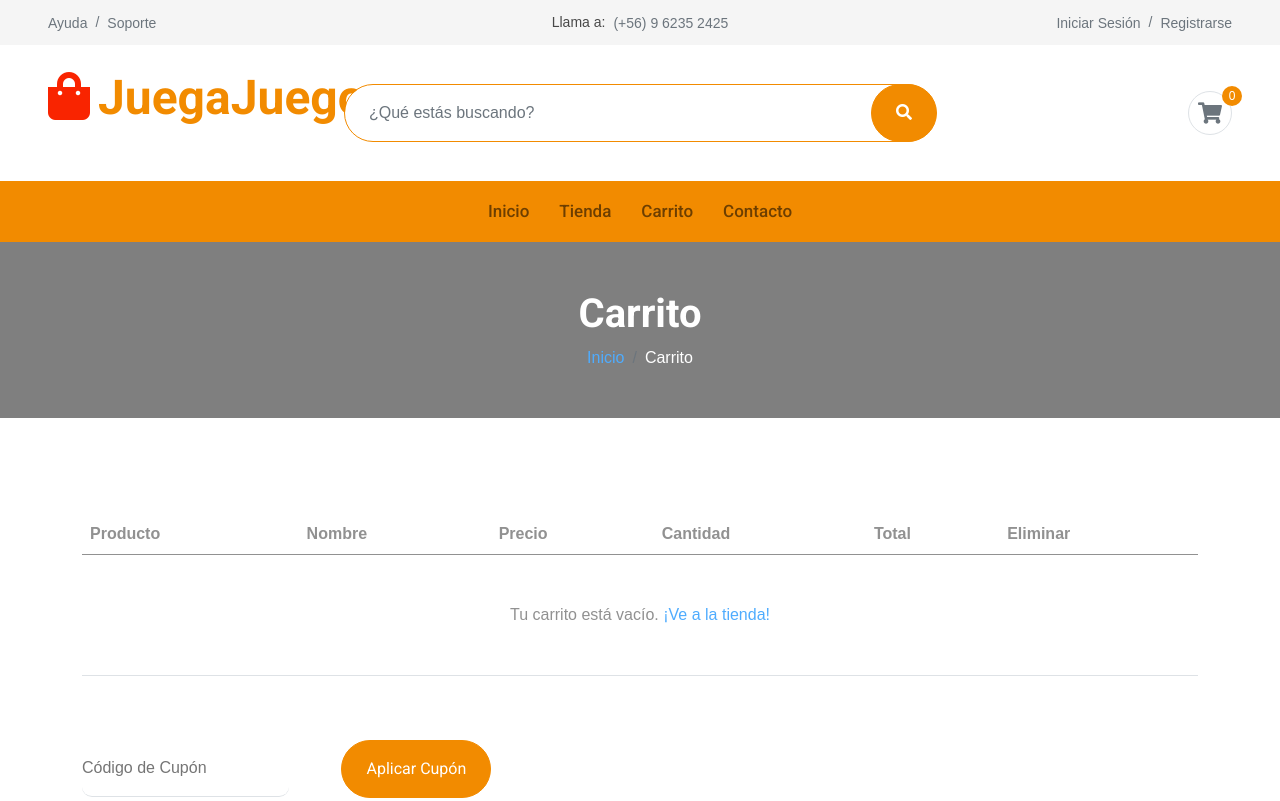
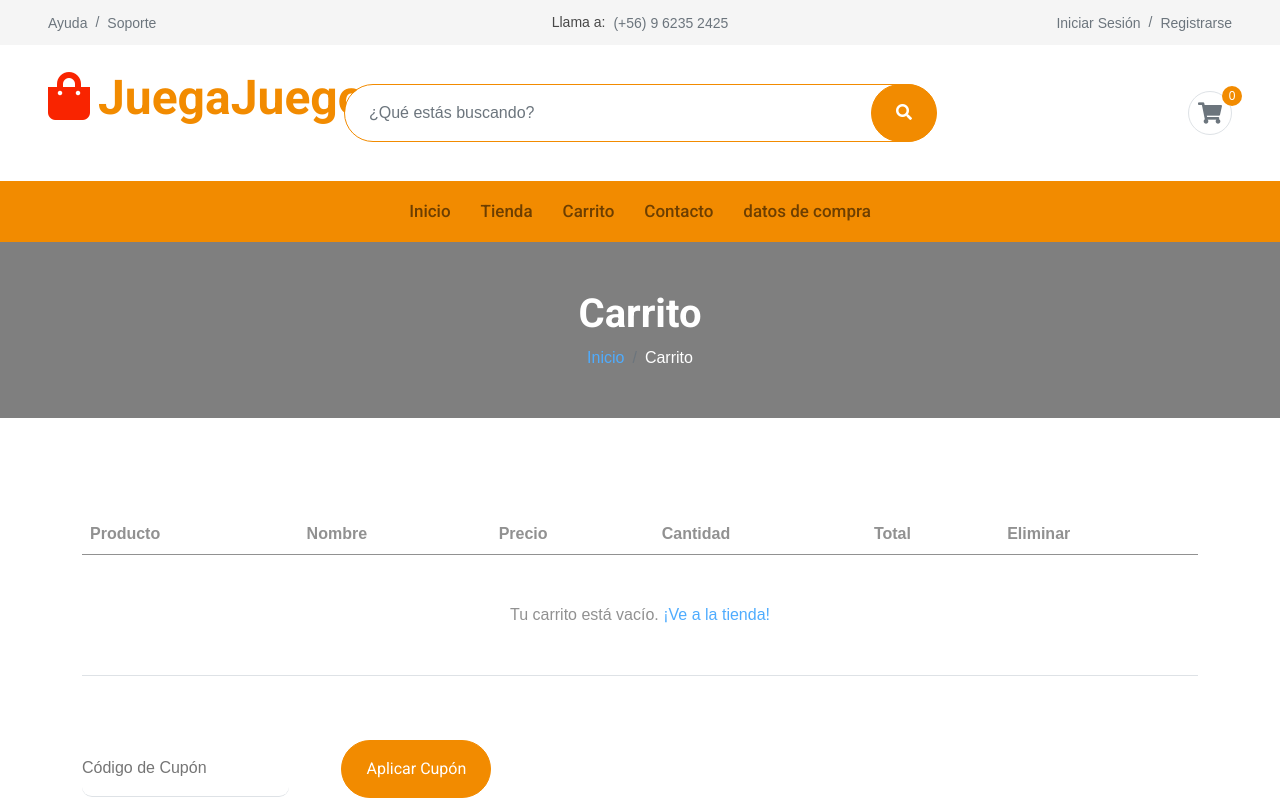
Before and after one commit to Martin-gonzalez/Full-Stack-2, a plain HTML site: page cart.html in a window 1280 px wide. Shown: the top 801 px of the page. Drawn offline with nearby package versions, Linux system fonts and the light colour scheme.

Commit message:
Add files via upload

```diff
--- a/cart.html
+++ b/cart.html
@@ -122,6 +122,7 @@
                     <a href="shop.html" class="nav-item nav-link">Tienda</a>
                     <a href="cart.html" class="nav-item nav-link">Carrito</a>
                     <a href="contact.html" class="nav-item nav-link">Contacto</a>
+                    <a href="cheackout.html" class="nav-item nav-link">datos de compra</a>
                 </div>
             </div>
         </nav>
```
